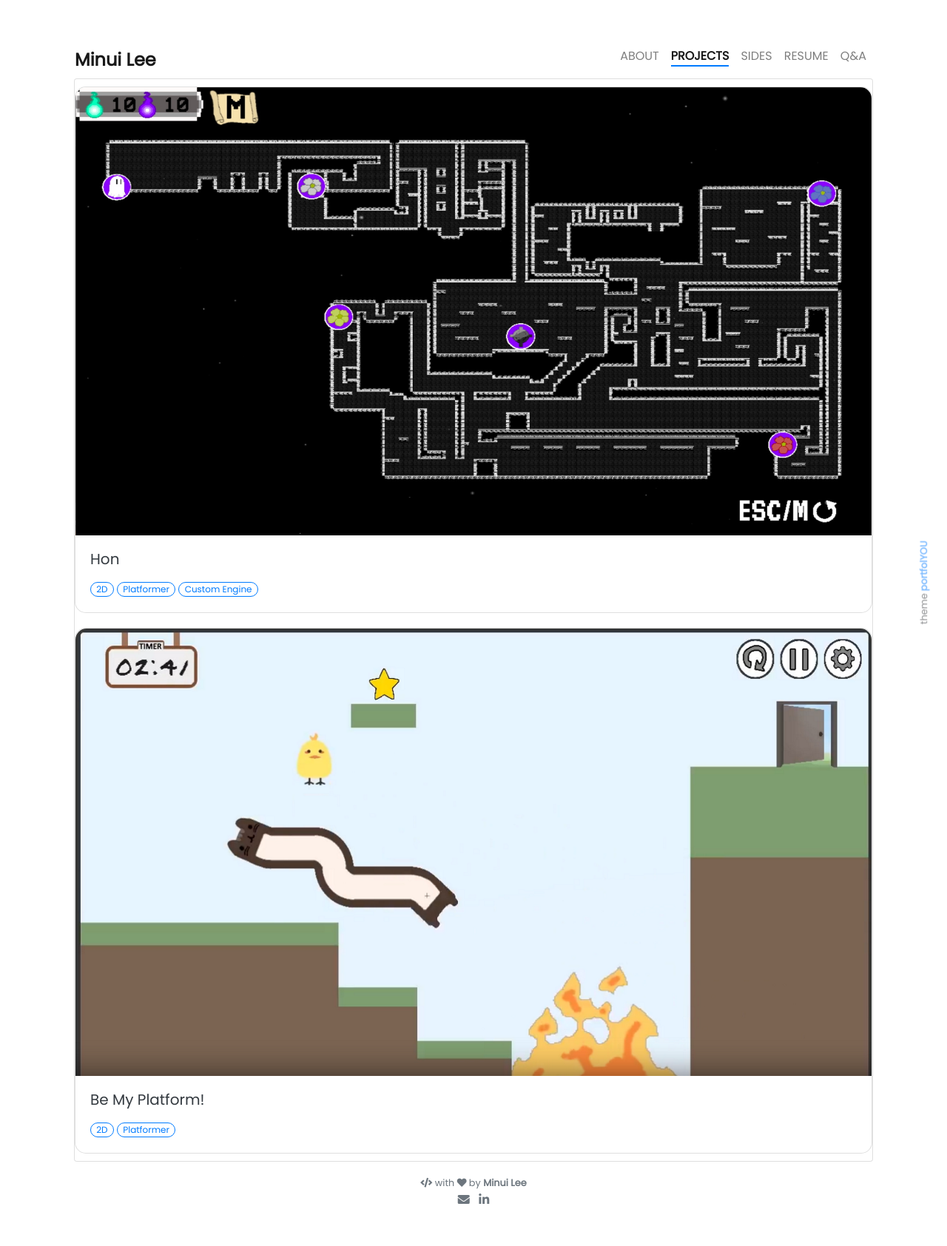
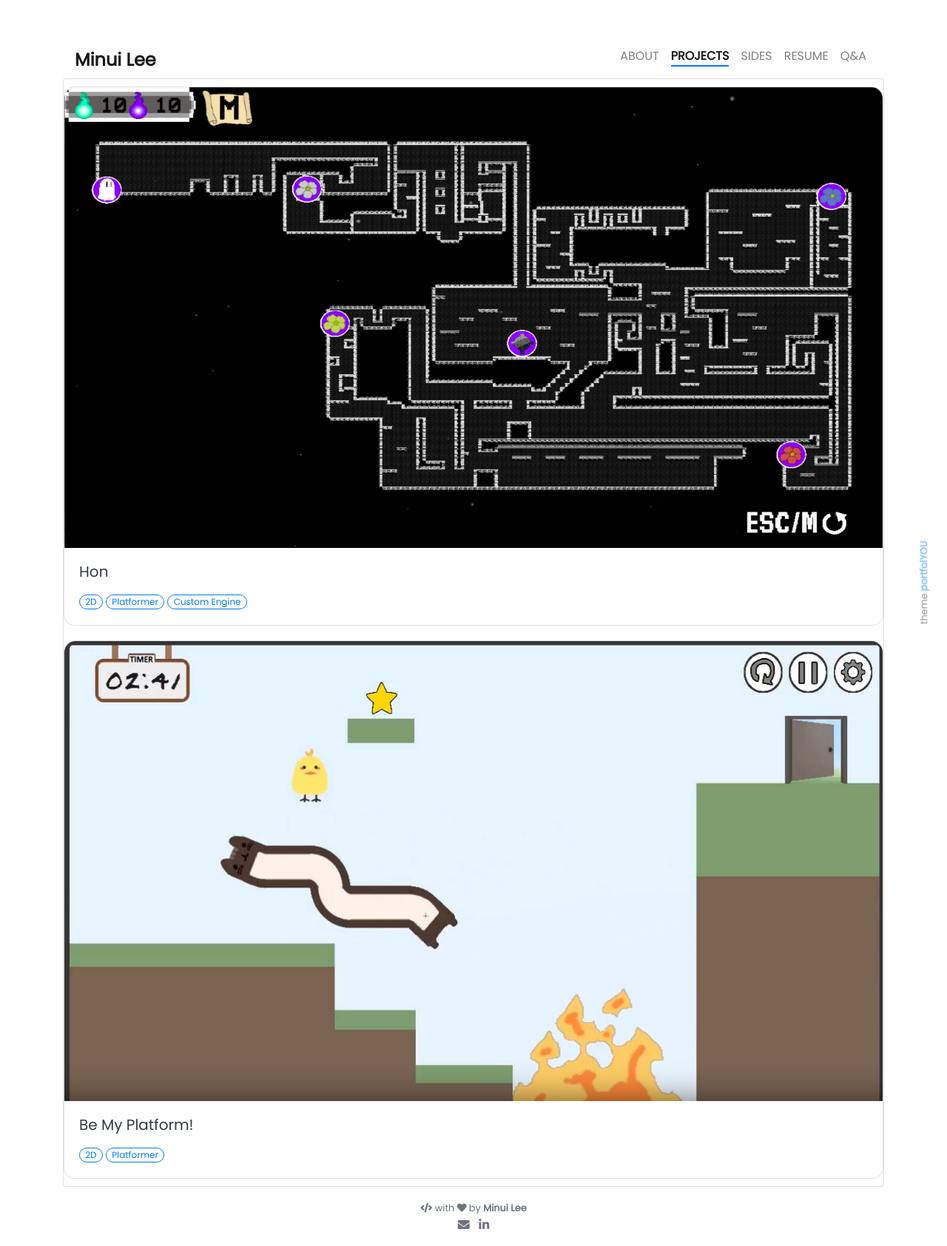
Before and after one commit to MinuiLee/MinuiLee.github.io, a Jekyll site: the page built from pages/teamprojects.html, in a window 1280 px wide. Shown: the whole page at 74% size. Built offline with Jekyll 4.4.1, drawn with Linux system fonts in a browser that asks for light colours; nearby versions of some CDN libraries; before the commit the page ends 1651 px from its top, so only the background shows below that.

Commit message:
no message

```diff
--- a/_includes/teamprojects/index.html
+++ b/_includes/teamprojects/index.html
@@ -1,39 +1,8 @@
 <!-- Remote Projects JS -->
 <script src="{{ '/assets/js/remote-projects.js' | relative_url }}"></script>
 
-<div class="container">
 <div class="card">
 
-  <!-- Remote Projects -->
-  {% for remote_project in page.remote_projects %}
-
-    {%- for repo in site.github.public_repositories -%}
-      {%- if remote_project == repo.name -%}
-        {%- assign project = repo -%}
-      {%- endif -%}
-    {%- endfor -%}
-
-    {%- assign words = project.name | split: '-' -%}
-    {%- capture titlecase -%}
-      {%- for word in words -%}
-        {{ word | capitalize | append: ' ' }}
-      {%- endfor -%}
-    {%- endcapture -%}
-
-    {%- assign project_type = "remote" -%}
-    {%- assign project_id   = project.name -%}
-    {%- assign project_img  = false -%}
-    {%- assign project_name = titlecase | strip -%}
-    {%- assign project_desc = project.description -%}
-    {%- assign project_url  = project.html_url -%}
-
-    {% include projects/project-card.html %}
-
-    <script>get_tools("{{ project_id }}")</script>
-
-  {% endfor %}
-
-  <!-- Local Projects -->
   {% for project in site.projects %}
 
     {%- assign project_type  = "project" -%}
@@ -58,4 +27,3 @@
   {% endfor %}
 
 </div>
-</div>
```
